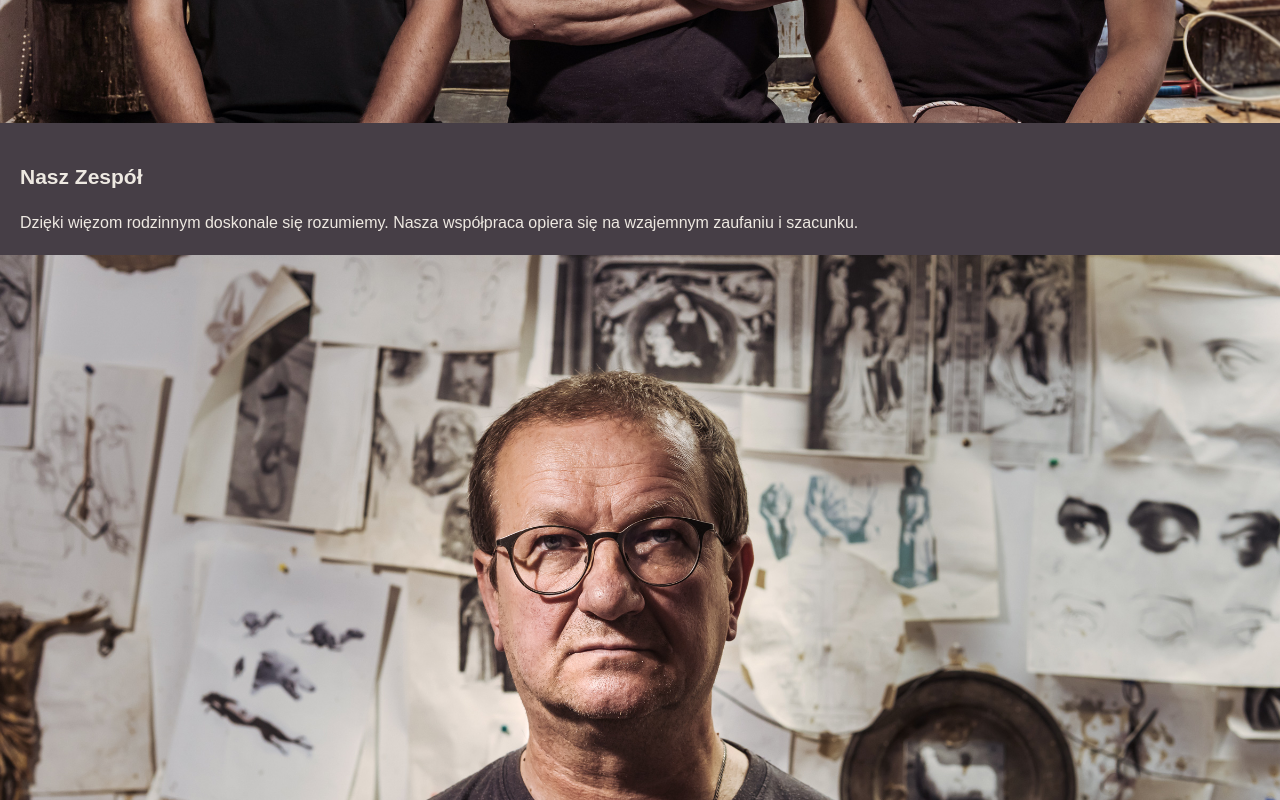
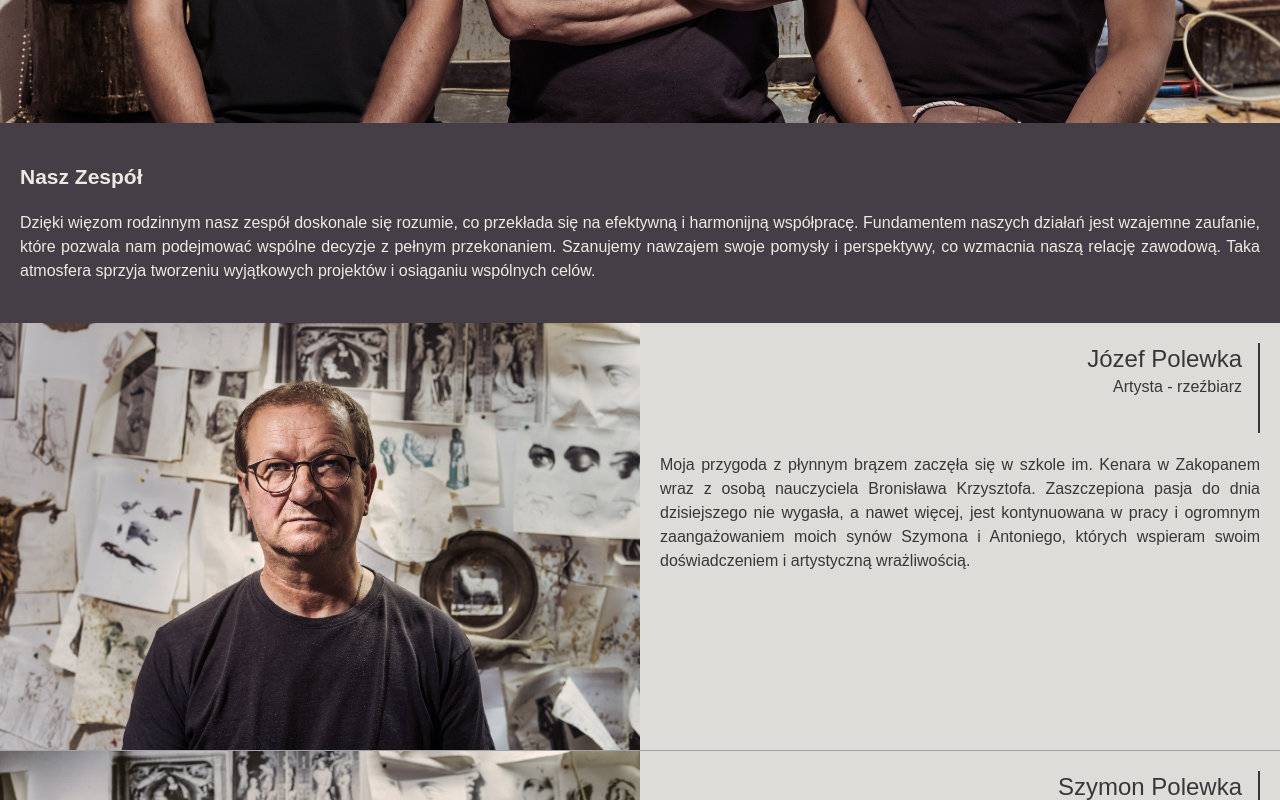
Before and after one commit to MarioLuigie/Odlew, a Next.js app: page /o-nas in a window 1280 px wide. Shown: the part 860-1660 px from the top of the page. Built offline with nearby package versions, Linux system fonts and the light colour scheme; no server answers.

Commit message:
Styles: Add styles for desktop ver in CustomProfileSection

```diff
--- a/src/components/pages/AboutPage.tsx
+++ b/src/components/pages/AboutPage.tsx
@@ -17,13 +17,18 @@ export default function AboutPage() {
 				alt={AboutImages.team.alt}
 				width={2400}
 				height={2400}
-        className='w-full'
+				className="w-full"
 			/>
-			<div className="bg-menuTopBg p-5">
+			<div className="bg-menuTopBg p-5 pb-10">
 				<Title className="text-textLight pb-5">Nasz Zespół</Title>
 				<TextContent className="text-textLight">
-					Dzięki więzom rodzinnym doskonale się rozumiemy. Nasza współpraca
-					opiera się na wzajemnym zaufaniu i szacunku.
+					Dzięki więzom rodzinnym nasz zespół doskonale się rozumie, co
+					przekłada się na efektywną i harmonijną współpracę. Fundamentem
+					naszych działań jest wzajemne zaufanie, które pozwala nam
+					podejmować wspólne decyzje z pełnym przekonaniem. Szanujemy
+					nawzajem swoje pomysły i perspektywy, co wzmacnia naszą relację
+					zawodową. Taka atmosfera sprzyja tworzeniu wyjątkowych projektów
+					i osiąganiu wspólnych celów.
 				</TextContent>
 			</div>
 			<JozefProfile />
--- a/src/components/shared/CustomProfileSection.tsx
+++ b/src/components/shared/CustomProfileSection.tsx
@@ -14,18 +14,19 @@ export default function CustomProfileSection({
 	className,
 }: CustomProfileSectionProps) {
 	return (
-		<div className={cn('flex flex-col pb-8', className)}>
+		<div className={cn('flex flex-col pb-8 dp:pb-0 dp:flex-row dp:border-b-[1px] border-zinc-400', className)}>
 			{picture && (
-				<div>
+				<div className='dp:w-1/2'>
 					<Image
 						src={picture.path}
 						alt={picture.alt}
 						width={2400}
 						height={2400}
+						className='dp:object-fill'
 					/>
 				</div>
 			)}
-			<div>{children}</div>
+			<div className='dp:w-1/2'>{children}</div>
 		</div>
 	)
 }
```
